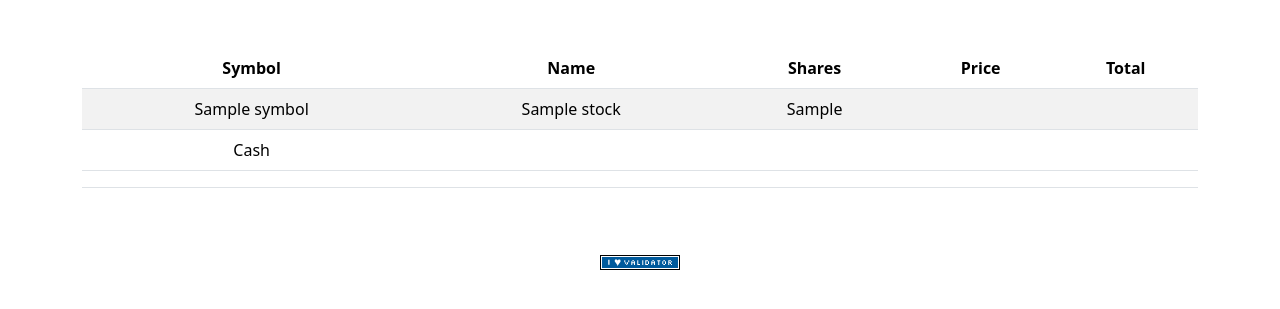
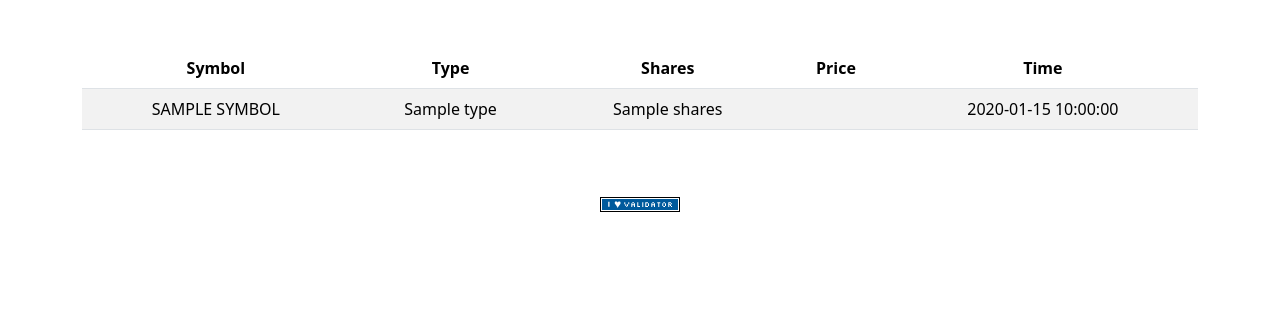
Before and after one commit to dean-tunbridge/cs50, a Flask app: template problem-sets/finance/templates/history.html in a window 1280 px wide. Shown: the part 76-385 px from the top of the page. Run offline with Flask 3, Linux system fonts and the light colour scheme; the template is opened without the code that fills it: most values are stand-ins (such as "Sample title", 1, 10 or a date in 2020); some libraries are stand-ins or nearby versions.

Commit message:
complete history table

```diff
--- a/problem-sets/finance/templates/history.html
+++ b/problem-sets/finance/templates/history.html
@@ -4,31 +4,22 @@ main %}
   <thead>
     <tr>
       <th>Symbol</th>
-      <th>Name</th>
+      <th>Type</th>
       <th>Shares</th>
       <th>Price</th>
-      <th>Total</th>
+      <th>Time</th>
     </tr>
   </thead>
   <tbody>
-    {% for stock in stocks %}
+    {% for transaction in transactions %}
     <tr>
-      <td>{{ stock["symbol"] }}</td>
-      <td>{{ stock["name"] }}</td>
-      <td>{{ stock["SUM(shares)"] }}</td>
-      <td>{{ usd(stock["price"]) }}</td>
-      <td>{{ usd(stock["SUM(shares)"] * stock["price"]) }}</td>
+      <td>{{ transaction["symbol"].upper() }}</td>
+      <td>{{ transaction["type"] }}</td>
+      <td>{{ transaction["shares"] }}</td>
+      <td>{{ usd(tr["price"]) }}</td>
+      <td>{{ transaction["time"] }}</td>
     </tr>
     {% endfor %}
-    <tr>
-      <td>Cash</td>
-      <td colspan="3"></td>
-      <td>{{ usd(cash) }}</td>
-    </tr>
   </tbody>
-  <tfoot>
-    <td colspan="4"></td>
-    <td>{{ usd(total) }}</td>
-  </tfoot>
 </table>
 {% endblock %}
```
